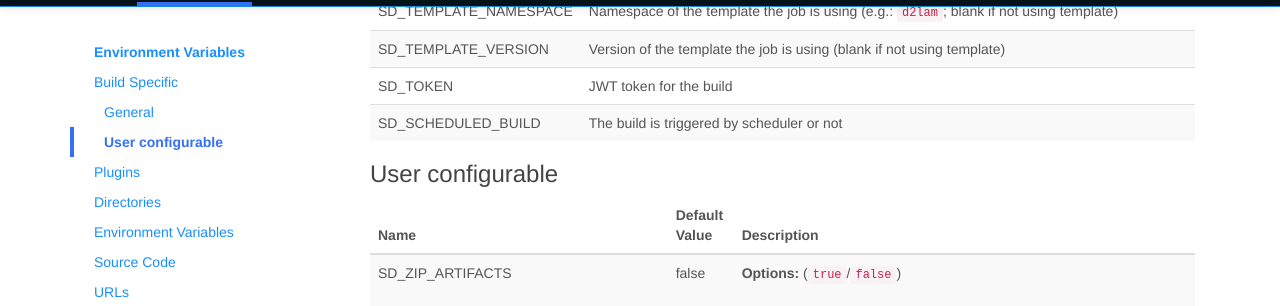
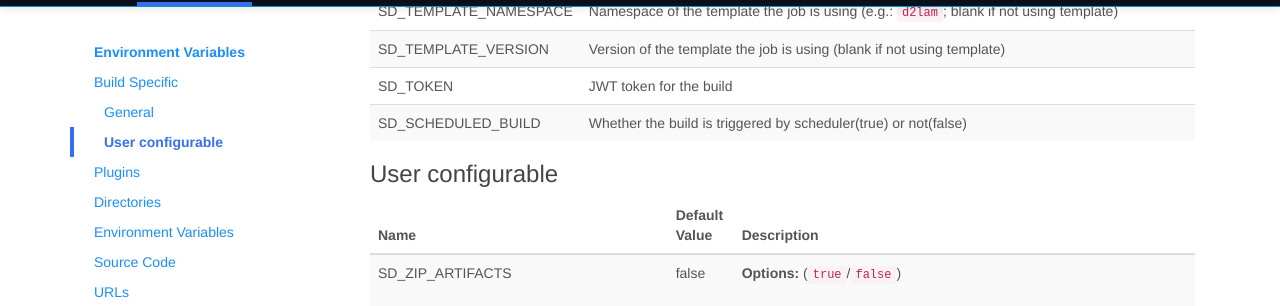
Before and after one commit to screwdriver-cd/guide, a Jekyll site: the page built from docs/user-guide/environment-variables.md, in a window 1280 px wide and 900 px high, scrolled down 838 px. Shown: the part 145-451 px from the top of the window. Built offline with Jekyll 4.4.1, drawn with Linux system fonts in a browser that asks for light colours.

Commit message:
Update environment-variables.md

```diff
--- a/docs/user-guide/environment-variables.md
+++ b/docs/user-guide/environment-variables.md
@@ -54,7 +54,7 @@ _Note: Environment variables set in one job cannot be accessed in another job. T
 | SD_TEMPLATE_NAMESPACE | Namespace of the template the job is using (e.g.: `d2lam`; blank if not using template) |
 | SD_TEMPLATE_VERSION | Version of the template the job is using (blank if not using template) |
 | SD_TOKEN | JWT token for the build |
-| SD_SCHEDULED_BUILD | The build is triggered by scheduler or not |
+| SD_SCHEDULED_BUILD | Whether the build is triggered by scheduler(true) or not(false) |
 
 ### User configurable
 
```
